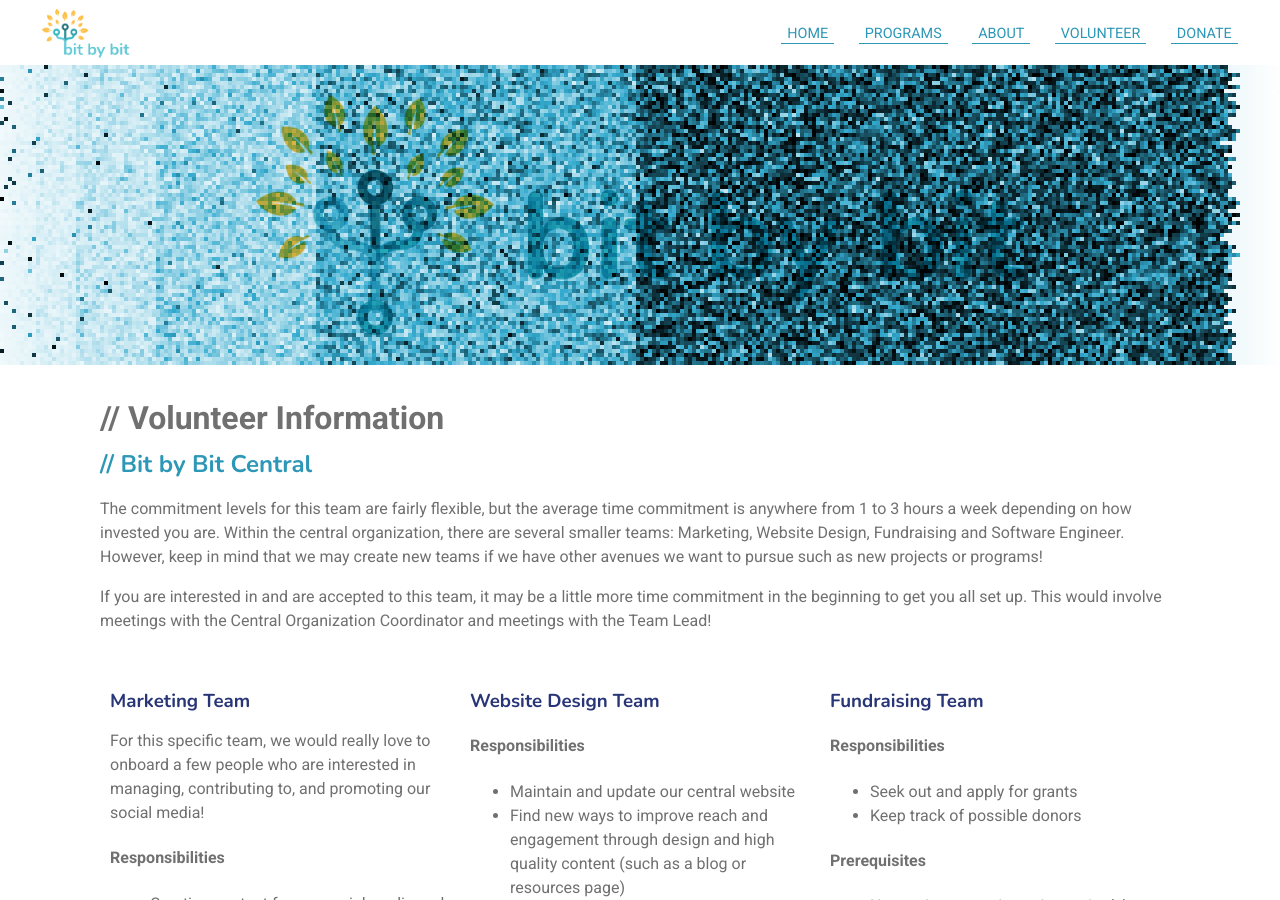
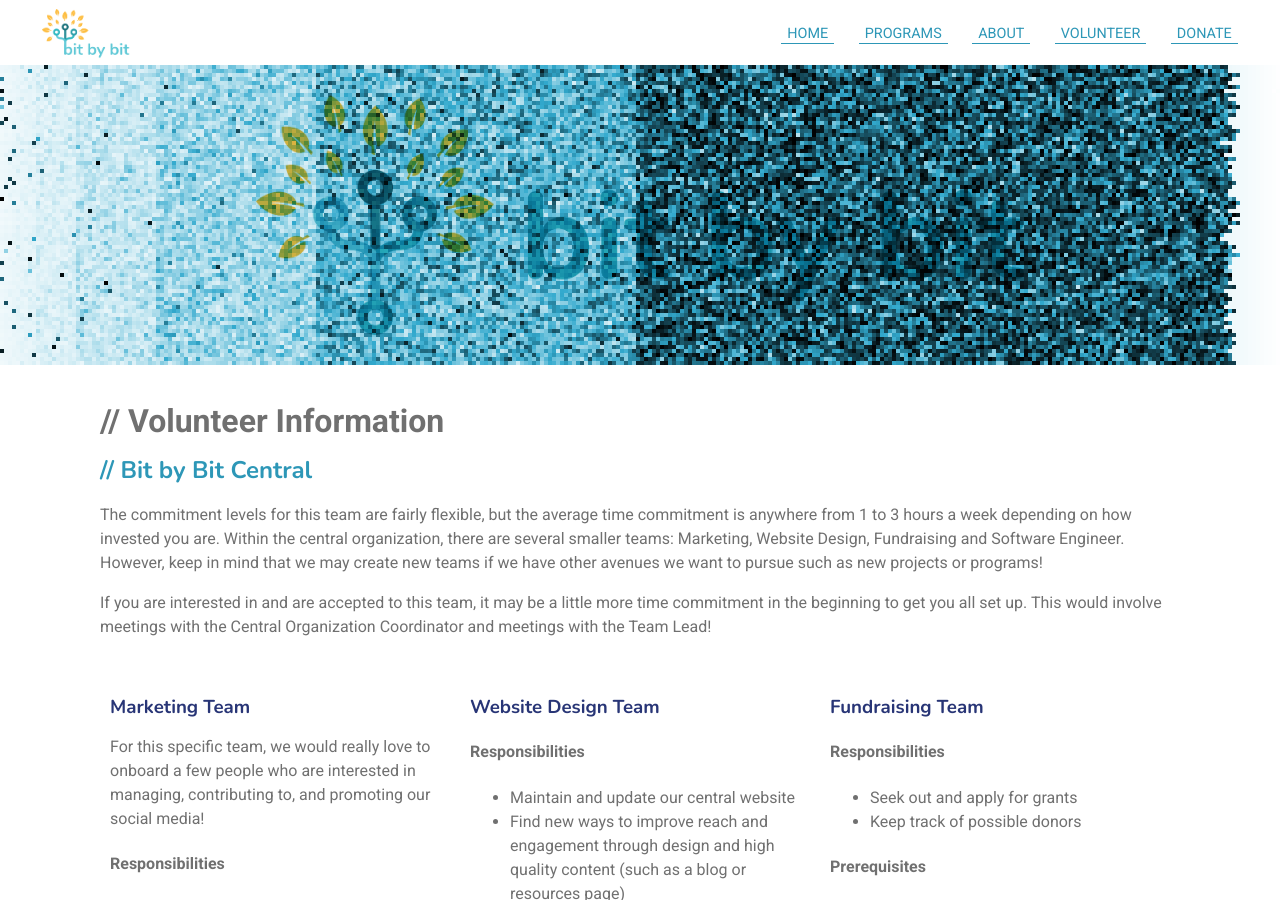
Before and after one commit to bit-by-bit-coding/bxb-website, a Jekyll site: the page built from volunteerinfo.html, in a window 1280 px wide and 900 px high. Built offline with Jekyll 4.4.1, drawn with Linux system fonts in a browser that asks for light colours; nearby versions of some CDN libraries.

Commit message:
adding line-height to h1 for looks on mobile

```diff
--- a/styles/volunteerinfo.scss
+++ b/styles/volunteerinfo.scss
@@ -6,6 +6,10 @@
 #bigLogo{
     will-change: opacity;
     mix-blend-mode: multiply;
+}
+
+h1{
+    line-height: 30px;
 }
 
 h3{
```
